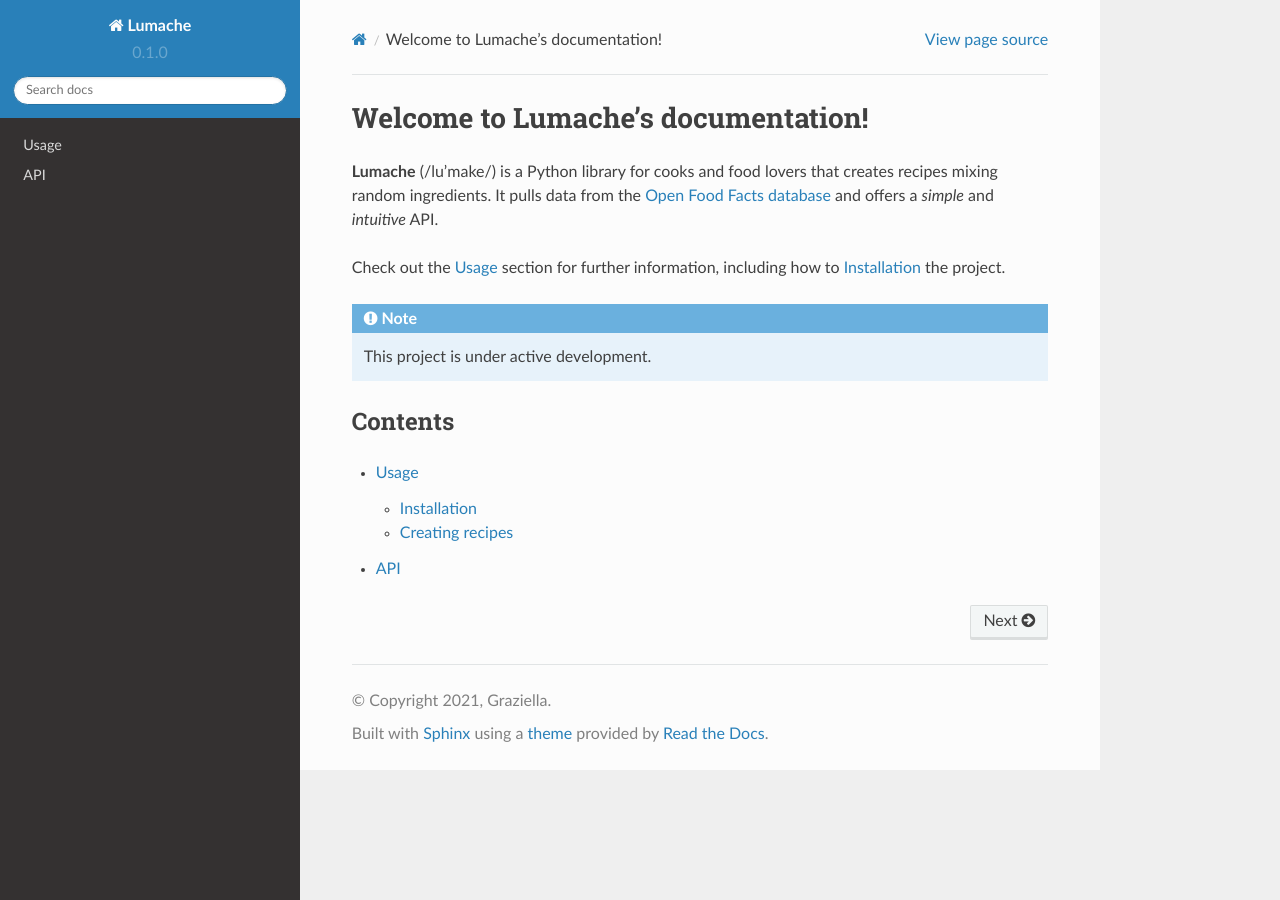
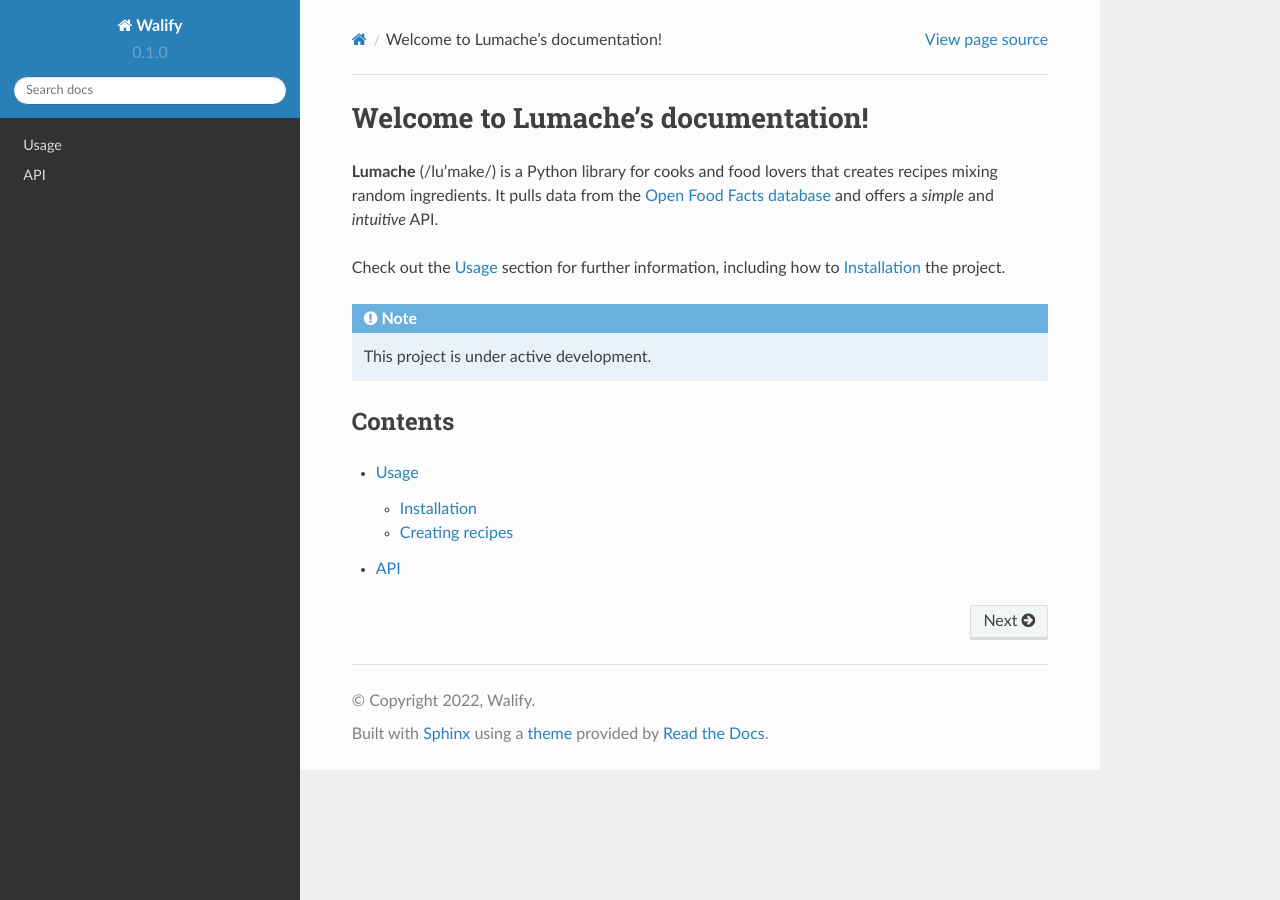
Before and after one commit to walifydev/docs, a Sphinx documentation site: the page built from docs/source/index.rst, in a window 1280 px wide. Built offline with Sphinx 7.4.7 and the Read the Docs theme 2.0.0, drawn with Linux system fonts in a browser that asks for light colours.

Commit message:
adding new title

```diff
--- a/docs/source/conf.py
+++ b/docs/source/conf.py
@@ -2,9 +2,9 @@
 
 # -- Project information
 
-project = 'Lumache'
-copyright = '2021, Graziella'
-author = 'Graziella'
+project = 'Walify'
+copyright = '2022, Walify'
+author = 'Walify development'
 
 release = '0.1'
 version = '0.1.0'
```
